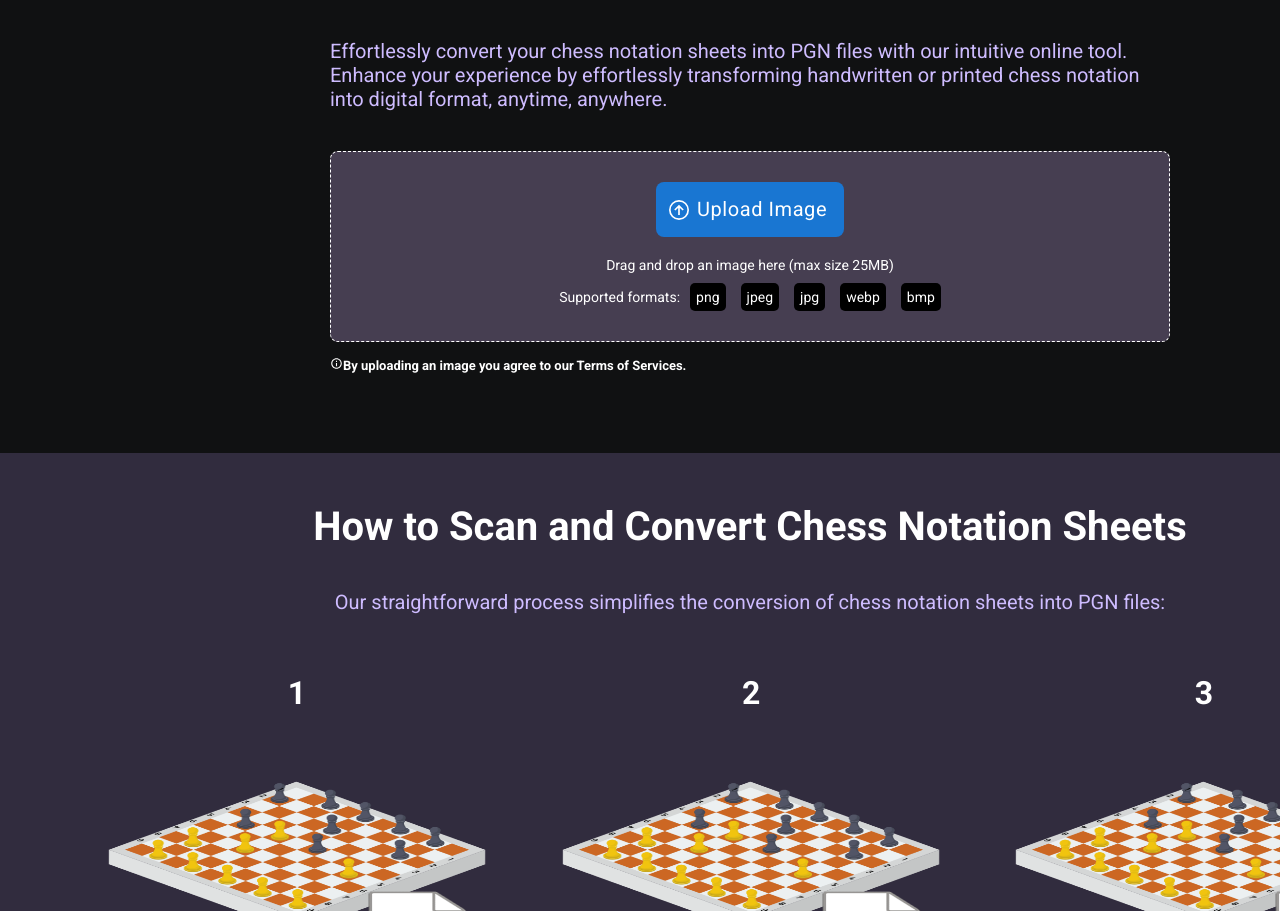
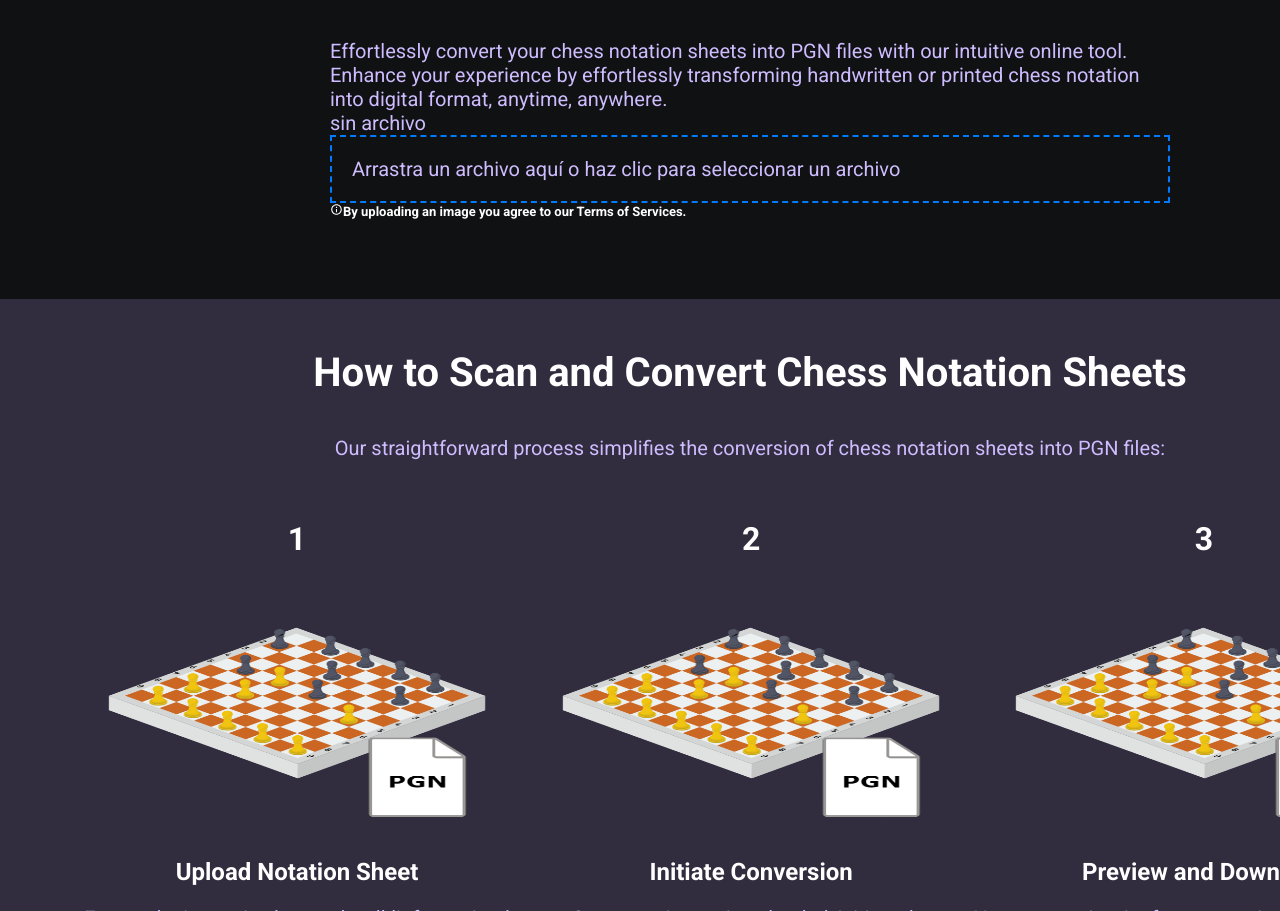
Before and after one commit to francsir/Group6-Design-Project, a React (Create React App) app in the folder chessPal/frontend/: page /Homepage in a window 1280 px wide. Shown: the part 895-1806 px from the top of the page. Built offline with nearby package versions, Linux system fonts and the light colour scheme.

Commit message:
Implementing react dropzone for homepage

```diff
--- a/chessPal/frontend/package.json
+++ b/chessPal/frontend/package.json
@@ -17,6 +17,7 @@
     "match-sorter": "^6.3.4",
     "react": "^18.2.0",
     "react-dom": "^18.2.0",
+    "react-dropzone": "^14.2.3",
     "react-icons": "^5.0.1",
     "react-router-dom": "^6.22.1",
     "react-scripts": "5.0.1",
--- /dev/null
+++ b/chessPal/frontend/src/components/Dropzone.js
@@ -0,0 +1,53 @@
+// Dropzone.js
+import React, { useCallback } from "react";
+import { useDropzone } from "react-dropzone";
+
+const Dropzone = ({ onFileAccepted }) => {
+  const onDrop = useCallback(
+    (acceptedFiles) => {
+      const file = acceptedFiles[0]; // Solo procesamos el primer archivo
+      const acceptedTypes = [
+        "image/jpeg",
+        "image/png",
+        "image/jpg",
+        "image/webp",
+        "image/bmp",
+      ];
+
+      if (!file) {
+        onFileAccepted("sin archivo");
+      } else if (acceptedFiles.length > 1) {
+        onFileAccepted("solo se permite un archivo a la vez");
+      } else if (!acceptedTypes.includes(file.type)) {
+        onFileAccepted("archivo no válido");
+      } else {
+        onFileAccepted("archivo válido");
+      }
+    },
+    [onFileAccepted]
+  );
+
+  const { getRootProps, getInputProps, isDragActive } = useDropzone({
+    onDrop,
+  });
+
+  return (
+    <div
+      {...getRootProps()}
+      style={{
+        border: "2px dashed #007bff",
+        padding: "20px",
+        cursor: "pointer",
+      }}
+    >
+      <input {...getInputProps()} />
+      {isDragActive ? (
+        <p>Suelta el archivo aquí...</p>
+      ) : (
+        <p>Arrastra un archivo aquí o haz clic para seleccionar un archivo</p>
+      )}
+    </div>
+  );
+};
+
+export default Dropzone;
--- a/chessPal/frontend/src/components/Homepage.js
+++ b/chessPal/frontend/src/components/Homepage.js
@@ -1,19 +1,26 @@
-import React from "react";
+import React, { useState } from "react";
 import "../styles/Global.css";
 import styles from "../styles/Homepage.module.css";
 
 import Navbar from "./Navbar";
+import Dropzone from "./Dropzone";
 
 import Button from "@mui/material/Button";
 
 //Icon imports
-import { GrUploadOption } from "react-icons/gr";
+// import { GrUploadOption } from "react-icons/gr";
 import { IoMdInformationCircleOutline } from "react-icons/io";
 
 //Image imports
 import imagen from "../images/Chess.png";
 
 const Homepage = () => {
+  const [message, setMessage] = useState("sin archivo");
+
+  const handleFileAccepted = (msg) => {
+    setMessage(msg);
+  };
+
   return (
     <>
       <Navbar />
@@ -31,7 +38,9 @@ const Homepage = () => {
                 effortlessly transforming handwritten or printed chess notation
                 into digital format, anytime, anywhere.
               </p>
-              <div className={"flex-column " + styles.upload_section}>
+              <p>{message}</p>
+              <Dropzone onFileAccepted={handleFileAccepted} />
+              {/* <div className={"flex-column " + styles.upload_section}>
                 <div className={styles.button_container}>
                   <Button
                     variant="contained"
@@ -59,7 +68,7 @@ const Homepage = () => {
                     <div className={styles.format_box}>bmp</div>
                   </div>
                 </div>
-              </div>
+              </div> */}
               <div className={styles.terms_service}>
                 <IoMdInformationCircleOutline />
                 By uploading an image you agree to our Terms of Services.
--- a/chessPal/frontend/src/styles/Homepage.module.css
+++ b/chessPal/frontend/src/styles/Homepage.module.css
@@ -62,7 +62,7 @@ body {
   color: var(--color-text-secondary);
 }
 
-.upload_section {
+/* .upload_section {
   background-color: #463e51;
   padding: 30px;
   text-align: center;
@@ -103,7 +103,7 @@ body {
 
   font-size: var(--font-size-sm);
   font-weight: var(--font-weight-normal);
-}
+} */
 
 .terms_service {
   font-size: 13px;
```
Also changed, not shown: 1 other file (tests, documents, lock files or other folders).
